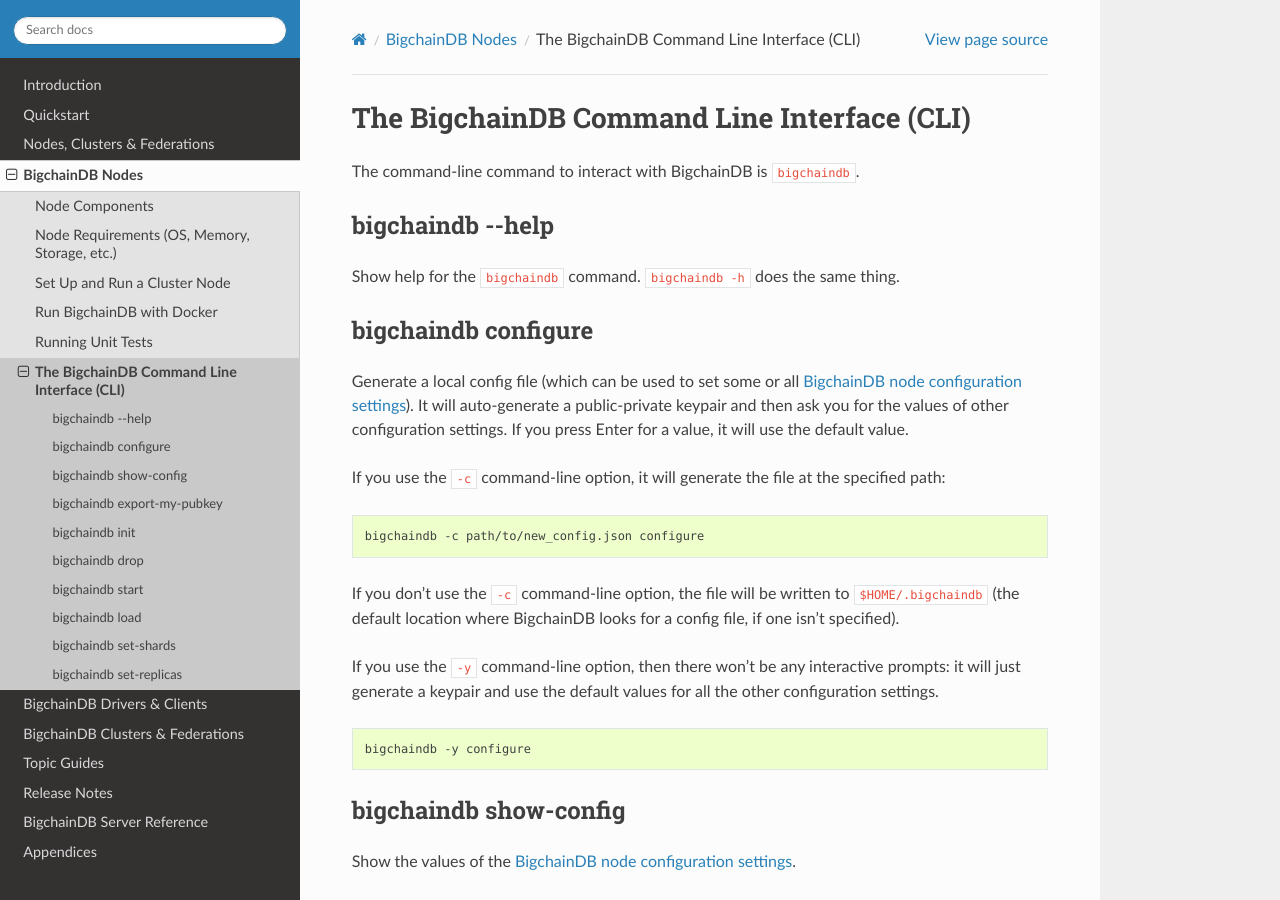
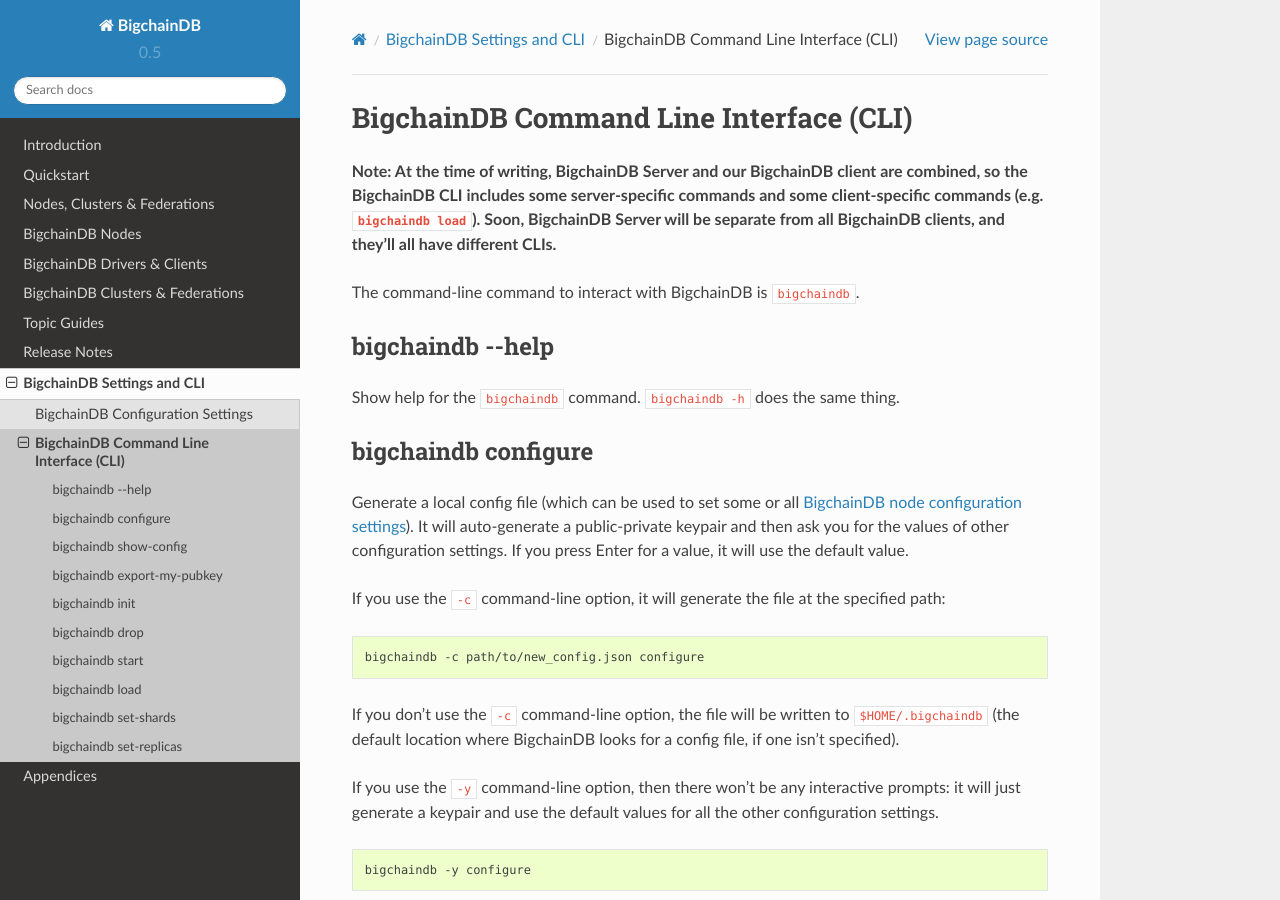
Before and after one commit to bigchaindb/bigchaindb, a Sphinx documentation site: the page built from docs/source/server-reference/bigchaindb-cli.md, in a window 1280 px wide and 900 px high. Built offline with Sphinx 7.4.7 and the Read the Docs theme 2.0.0, drawn with Linux system fonts in a browser that asks for light colours.

Commit message:
docs: moved CLI docs to new reference section

```diff
--- a/docs/source/nodes/index.rst
+++ b/docs/source/nodes/index.rst
@@ -12,4 +12,3 @@
    setup-run-node
    run-with-docker
    running-unit-tests
-   bigchaindb-cli
--- a/docs/source/nodes/bigchaindb-cli.md
+++ b/docs/source/server-reference/bigchaindb-cli.md
@@ -1,4 +1,7 @@
-# The BigchainDB Command Line Interface (CLI)
+# BigchainDB Command Line Interface (CLI)
+
+**Note: At the time of writing, BigchainDB Server and our BigchainDB client are combined, so the BigchainDB CLI includes some server-specific commands and some client-specific commands (e.g. `bigchaindb load`). Soon, BigchainDB Server will be separate from all BigchainDB clients, and they'll all have different CLIs.**
+
 
 The command-line command to interact with BigchainDB is `bigchaindb`.
 
--- a/docs/source/server-reference/index.rst
+++ b/docs/source/server-reference/index.rst
@@ -1,10 +1,11 @@
 .. You can adapt this file completely to your liking, but it should at least
    contain the root `toctree` directive.
 
-BigchainDB Server Reference
+BigchainDB Settings and CLI
 ===========================
 
 .. toctree::
    :maxdepth: 1
 
    configuration
+   bigchaindb-cli
```
Also changed, not shown: docs/source/nodes/run-with-docker.md (+1 -1 lines), docs/source/nodes/setup-run-node.md (+1 -1 lines).
